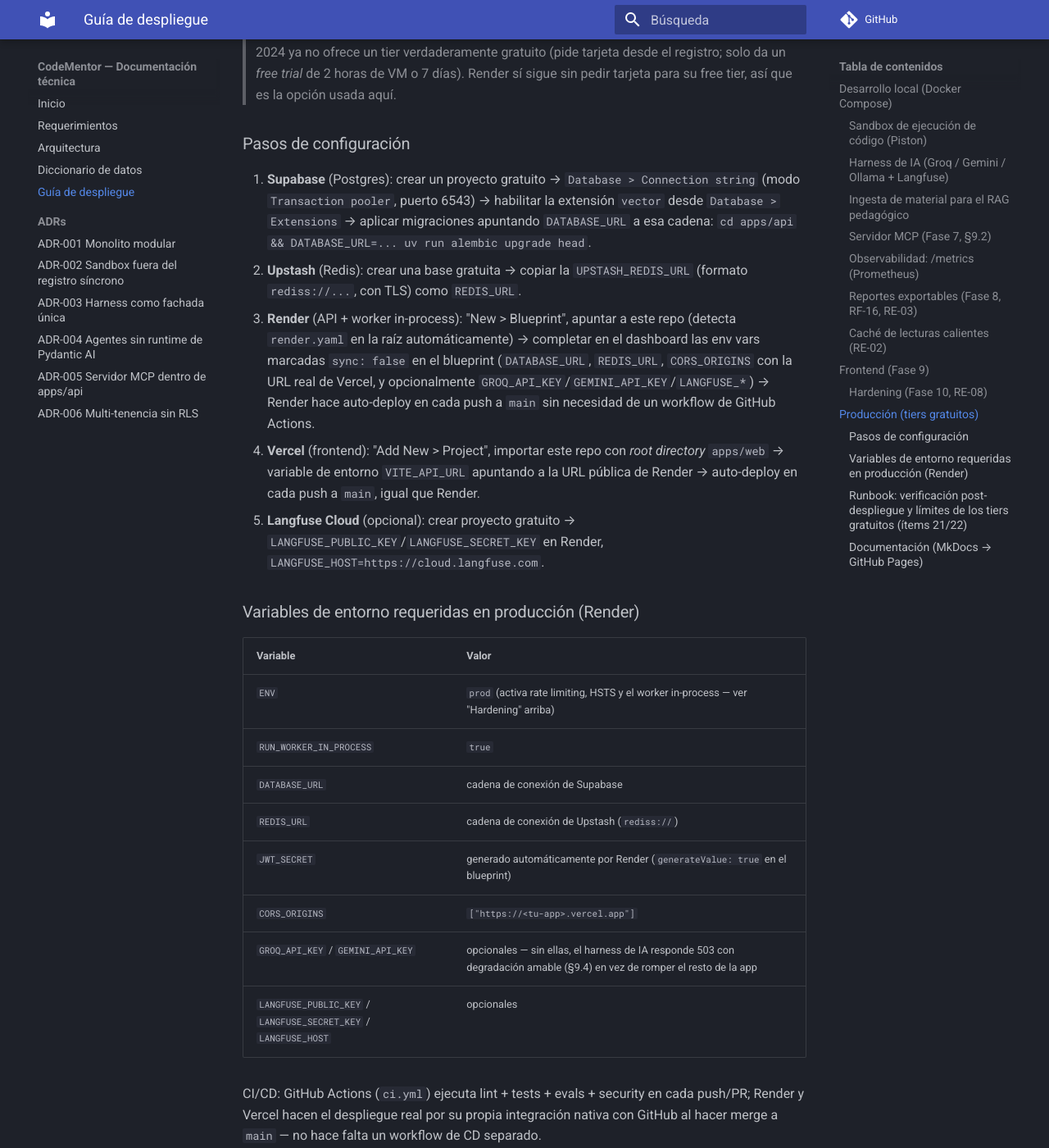
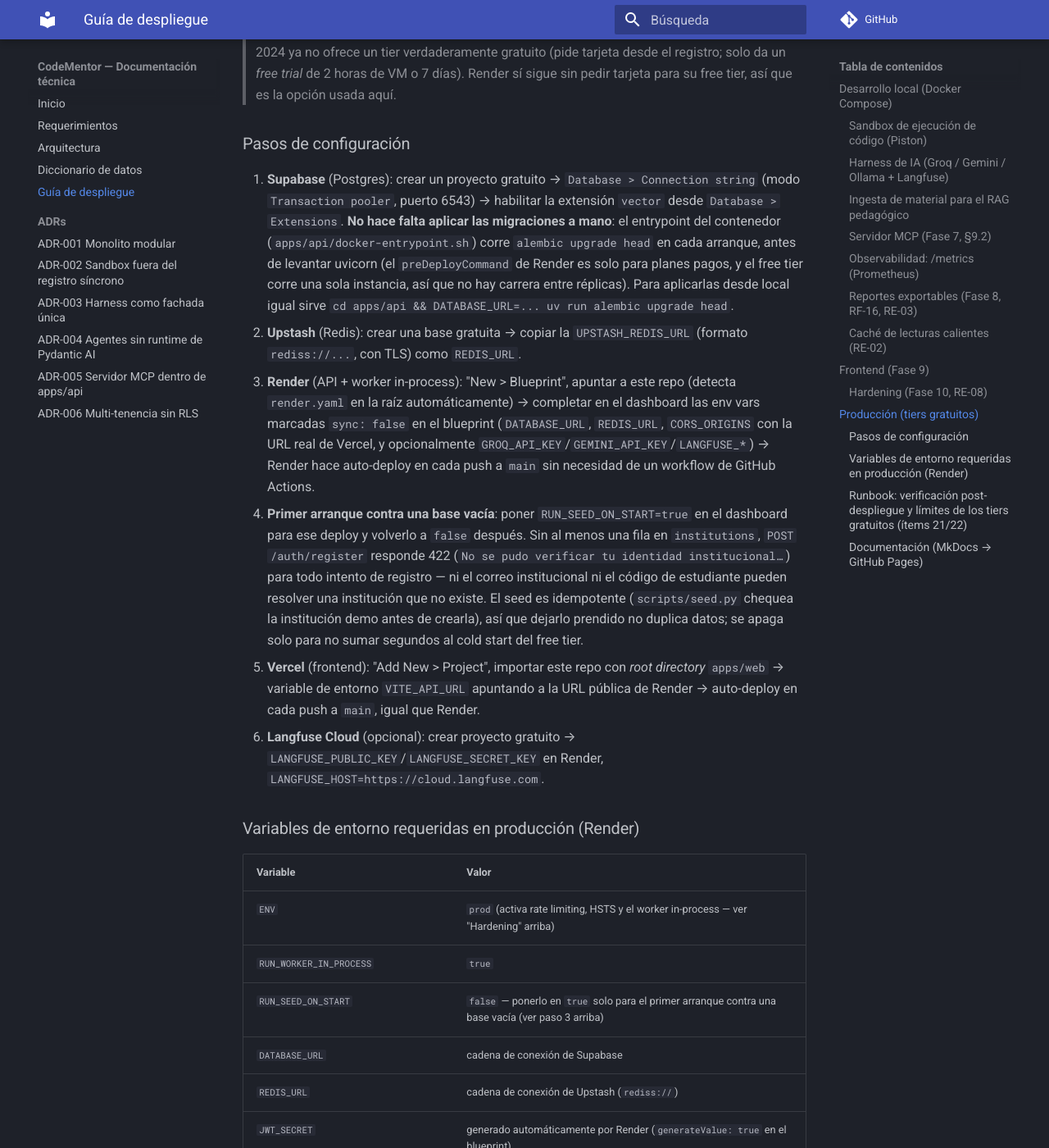
Before and after one commit to Juanpacol/CodeMentor-, an MkDocs documentation site: the page built from docs/despliegue.md, in a window 1280 px wide and 1400 px high, scrolled down 6065 px. Shown: the whole window at 82% size. Built offline with MkDocs 1.6.1 and Material for MkDocs 9.7.7, drawn with Linux system fonts in a browser that asks for light colours; comment, search, counter and statistics services are not loaded.

Commit message:
fix: migraciones automáticas en el arranque del contenedor
El despliegue en Render dejaba `alembic upgrade head` y el seed como pasos
manuales, así que una base recién creada quedaba sin la tabla `institutions`
poblada y `POST /auth/register` respondía 422 para todo intento de registro
(ni el correo institucional ni el código de estudiante pueden resolver una
institución que no existe).

Las migraciones pasan a un entrypoint que corre antes de uvicorn. No se usa
`preDeployCommand` de Render porque es solo para planes pagos; el free tier
corre una sola instancia, así que no hay carrera entre réplicas migrando en
paralelo — queda anotado en el script para cuando eso cambie.

El seed queda detrás de `RUN_SEED_ON_START` (default `false`): es idempotente,
pero se apaga para no sumar segundos al cold start del free tier.

Co-Authored-By: Claude Opus 5 (1M context) <noreply@anthropic.com>

```diff
--- a/docs/despliegue.md
+++ b/docs/despliegue.md
@@ -150,9 +150,10 @@ Requiere la API corriendo (`make up`) — `http://localhost:5173` ya está permi
 
 ### Pasos de configuración
 
-1. **Supabase** (Postgres): crear un proyecto gratuito → `Database > Connection string` (modo `Transaction pooler`, puerto 6543) → habilitar la extensión `vector` desde `Database > Extensions` → aplicar migraciones apuntando `DATABASE_URL` a esa cadena: `cd apps/api && DATABASE_URL=... uv run alembic upgrade head`.
+1. **Supabase** (Postgres): crear un proyecto gratuito → `Database > Connection string` (modo `Transaction pooler`, puerto 6543) → habilitar la extensión `vector` desde `Database > Extensions`. **No hace falta aplicar las migraciones a mano**: el entrypoint del contenedor (`apps/api/docker-entrypoint.sh`) corre `alembic upgrade head` en cada arranque, antes de levantar uvicorn (el `preDeployCommand` de Render es solo para planes pagos, y el free tier corre una sola instancia, así que no hay carrera entre réplicas). Para aplicarlas desde local igual sirve `cd apps/api && DATABASE_URL=... uv run alembic upgrade head`.
 2. **Upstash** (Redis): crear una base gratuita → copiar la `UPSTASH_REDIS_URL` (formato `rediss://...`, con TLS) como `REDIS_URL`.
 3. **Render** (API + worker in-process): "New > Blueprint", apuntar a este repo (detecta `render.yaml` en la raíz automáticamente) → completar en el dashboard las env vars marcadas `sync: false` en el blueprint (`DATABASE_URL`, `REDIS_URL`, `CORS_ORIGINS` con la URL real de Vercel, y opcionalmente `GROQ_API_KEY`/`GEMINI_API_KEY`/`LANGFUSE_*`) → Render hace auto-deploy en cada push a `main` sin necesidad de un workflow de GitHub Actions.
+   - **Primer arranque contra una base vacía**: poner `RUN_SEED_ON_START=true` en el dashboard para ese deploy y volverlo a `false` después. Sin al menos una fila en `institutions`, `POST /auth/register` responde 422 (`No se pudo verificar tu identidad institucional…`) para todo intento de registro — ni el correo institucional ni el código de estudiante pueden resolver una institución que no existe. El seed es idempotente (`scripts/seed.py` chequea la institución demo antes de crearla), así que dejarlo prendido no duplica datos; se apaga solo para no sumar segundos al cold start del free tier.
 4. **Vercel** (frontend): "Add New > Project", importar este repo con *root directory* `apps/web` → variable de entorno `VITE_API_URL` apuntando a la URL pública de Render → auto-deploy en cada push a `main`, igual que Render.
 5. **Langfuse Cloud** (opcional): crear proyecto gratuito → `LANGFUSE_PUBLIC_KEY`/`LANGFUSE_SECRET_KEY` en Render, `LANGFUSE_HOST=https://cloud.langfuse.com`.
 
@@ -162,6 +163,7 @@ Requiere la API corriendo (`make up`) — `http://localhost:5173` ya está permi
 |---|---|
 | `ENV` | `prod` (activa rate limiting, HSTS y el worker in-process — ver "Hardening" arriba) |
 | `RUN_WORKER_IN_PROCESS` | `true` |
+| `RUN_SEED_ON_START` | `false` — ponerlo en `true` solo para el primer arranque contra una base vacía (ver paso 3 arriba) |
 | `DATABASE_URL` | cadena de conexión de Supabase |
 | `REDIS_URL` | cadena de conexión de Upstash (`rediss://`) |
 | `JWT_SECRET` | generado automáticamente por Render (`generateValue: true` en el blueprint) |
--- a/render.yaml
+++ b/render.yaml
@@ -21,6 +21,12 @@ services:
         value: prod
       - key: RUN_WORKER_IN_PROCESS
         value: "true"
+      # Las migraciones (alembic upgrade head) corren siempre en el entrypoint
+      # (apps/api/docker-entrypoint.sh). El seed demo es opt-in: ponerlo en "true"
+      # en el dashboard para el primer arranque de una base vacía y volverlo a
+      # "false" después — sin al menos una institución, /auth/register da 422.
+      - key: RUN_SEED_ON_START
+        value: "false"
       - key: JWT_SECRET
         generateValue: true
       # El resto se configura a mano en el dashboard de Render (secretos y
```
Also changed, not shown: 2 other files.
